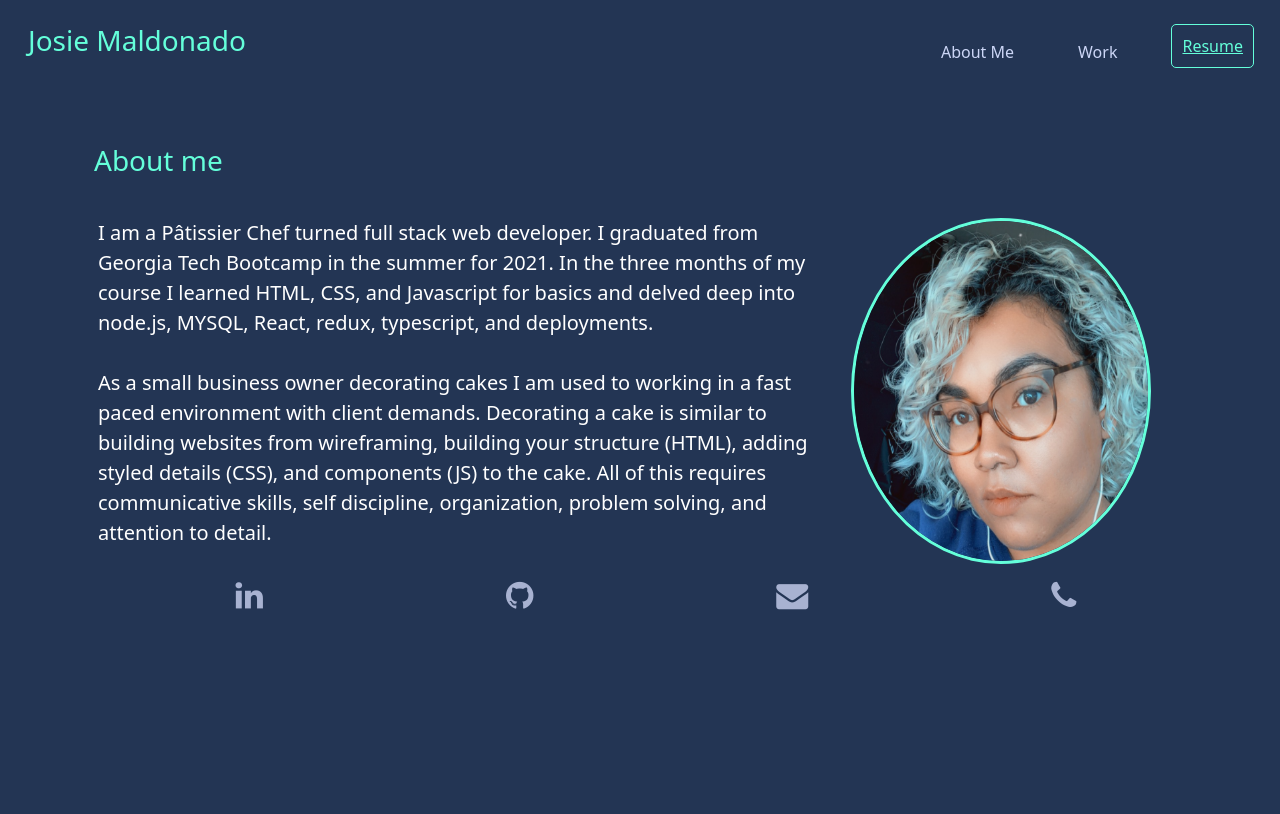
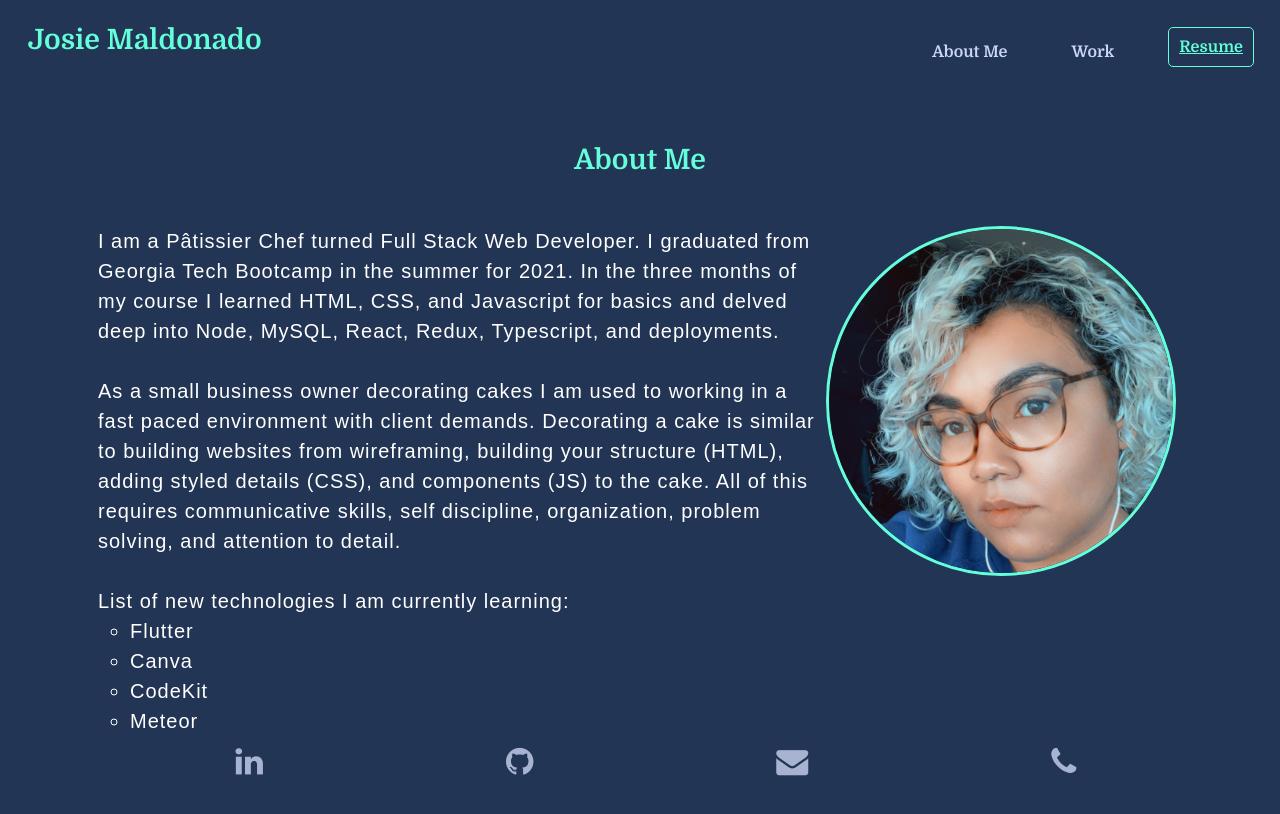
Before and after one commit to JosieMald/react-portfolio, a React (Create React App) app: page / in a window 1280 px wide. Shown: the top 814 px of the page. Built offline with nearby package versions, Linux system fonts and the light colour scheme.

Commit message:
changed about me and changed fonts.

```diff
--- a/src/components/Wrapper/index.js
+++ b/src/components/Wrapper/index.js
@@ -2,7 +2,7 @@ import React from "react";
 import "./style.css";
 
 function Wrapper(props) {
-  return <main className="wrapper">{props.children}</main>;
+  return <main className="wrapper col-12">{props.children}</main>;
 }
 
 export default Wrapper;
--- a/src/components/Wrapper/style.css
+++ b/src/components/Wrapper/style.css
@@ -1,3 +1,4 @@
 .wrapper {
   height: 100%;
+  /* width: 100%; */
 }
--- a/src/index.css
+++ b/src/index.css
@@ -1,5 +1,11 @@
+@import url(https://fonts.googleapis.com/css2?family=Domine:wght@700&display=swap);
 * {
   background-color: #233554;
+  /* font-family: 'Raleway', Arial, sans-serif; */
+}
+
+h3, a {
+  font-family: 'Domine', serif;
 }
 
 h5 {
@@ -9,11 +15,17 @@ h5 {
 p {
   font-size: 20px;
   color: #ffffff;
+  letter-spacing: 1px;
+  font-family: 'Raleway', Arial, sans-serif;
+}
+
+.learning-list {
+  list-style-type: circle;
 }
 
 .my-pic {
-  width: 300px;
-  height :auto;
+  width: 350px;
+  height: 350px;
   border:#64ffda solid 3px;
 }
 
--- a/src/pages/About.js
+++ b/src/pages/About.js
@@ -4,15 +4,15 @@ import josie from "../images/josie.png";
 function About() {
   return (
     <div className="container">
-      <div class="container mt-5 col-12">
-        <h3 id="about-me">About me</h3>
+      <div class="container mt-5 col-12 d-flex justify-content-center">
+        <h3 className="text-center">About Me</h3>
       </div>
       <div className="container d-flex mt-4 p-3 flex-wrap">
         <p className="col-12 col-md-8">
-          I am a Pâtissier Chef turned full stack web developer. I graduated from Georgia
+          I am a Pâtissier Chef turned Full Stack Web Developer. I graduated from Georgia
           Tech Bootcamp in the summer for 2021. In the three months of my course I learned
-          HTML, CSS, and Javascript for basics and delved deep into node.js, MYSQL, React,
-          redux, typescript, and deployments.
+          HTML, CSS, and Javascript for basics and delved deep into Node, MySQL, React,
+          Redux, Typescript, and deployments.
           <br />
           <br />
           As a small business owner decorating cakes I am used to working in a fast paced
@@ -20,6 +20,15 @@ function About() {
           from wireframing, building your structure (HTML), adding styled details (CSS), and
           components (JS) to the cake. All of this requires communicative skills, self discipline,
           organization, problem solving, and attention to detail.
+          <br />
+          <br />
+          List of new technologies I am currently learning:
+          <ul className="learning-list">
+            <li>Flutter</li>
+            <li>Canva</li>
+            <li>CodeKit</li>
+            <li>Meteor</li>
+          </ul>
         </p>
         <div className="col-12 col-md-4 d-flex justify-content-center">
           <img src={josie} className="rounded-circle my-pic" alt="myself" />
--- a/src/pages/Work.js
+++ b/src/pages/Work.js
@@ -14,9 +14,9 @@ function Work() {
     $(this).removeClass("hover");
   });
   return (
-    <div className="container">
+    <div className="container col-12">
       <div className="container mt-3 col-12 text-center">
-        <h3 id="work">Projects</h3>
+        <h3 id="work col-12">Projects</h3>
       </div>
       <div className="col-12 container d-flex flex-wrap justify-content-center">
         <figure
@@ -73,7 +73,7 @@ function Work() {
             </figcaption>
           </div>
         </figure>
-        <figure className=" mt-5 p-5 card col-6 col-md-4 sub-card">
+        <figure className=" mt-5 p-5 card col-12 col-md-4 sub-card">
           <div className="snip1273">
             <img src={snoopie} alt="Dog" className="projects" />
             <figcaption>
@@ -97,7 +97,7 @@ function Work() {
           </div>
         </figure>
         <figure
-          className=" mt-5 p-5 card col-6 col-md-4"
+          className=" mt-5 p-5 card col-12 col-md-4"
           style={{ width: "26rem" }}
         >
           <div className="snip1273">
@@ -126,7 +126,7 @@ function Work() {
             </figcaption>
           </div>
         </figure>
-        <figure className=" mt-5 p-5 card col-6 col-md-4">
+        <figure className=" mt-5 p-5 card col-12 col-md-4">
           <div className="snip1273">
             <img
               src={eCommerce}
@@ -152,7 +152,7 @@ function Work() {
             </figcaption>
           </div>
         </figure>
-        <figure className=" mt-5 p-5 card col-6 col-md-4">
+        <figure className=" mt-5 p-5 card col-12 col-md-4">
           <div className="snip1273">
             <img
               src={dayPlanner}
@@ -177,7 +177,7 @@ function Work() {
             </figcaption>
           </div>
         </figure>
-        <figure className=" mt-5 p-5 card col-6 col-md-4">
+        <figure className=" mt-5 p-5 card col-12 col-md-4">
           <div className="snip1273">
             <img src={readme} alt="laptop" className="projects" />
             <figcaption>
@@ -198,7 +198,7 @@ function Work() {
             </figcaption>
           </div>
         </figure>
-        <figure className=" mt-5 p-5 card col-6 col-md-4">
+        <figure className=" mt-5 p-5 card col-12 col-md-4">
           <div className="snip1273">
             <img src={projectTracker} alt="login screen" className="projects" />
             <figcaption>
```
